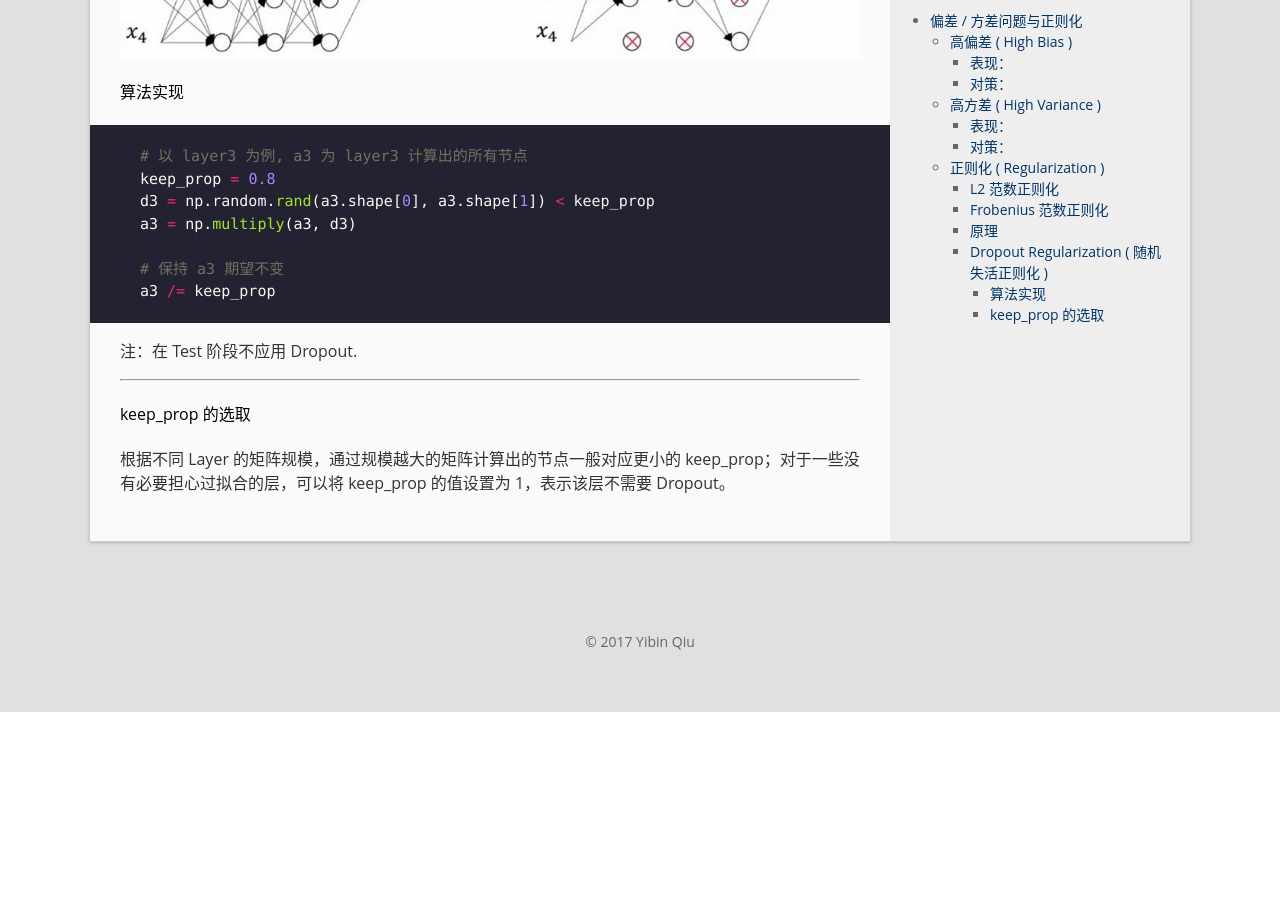
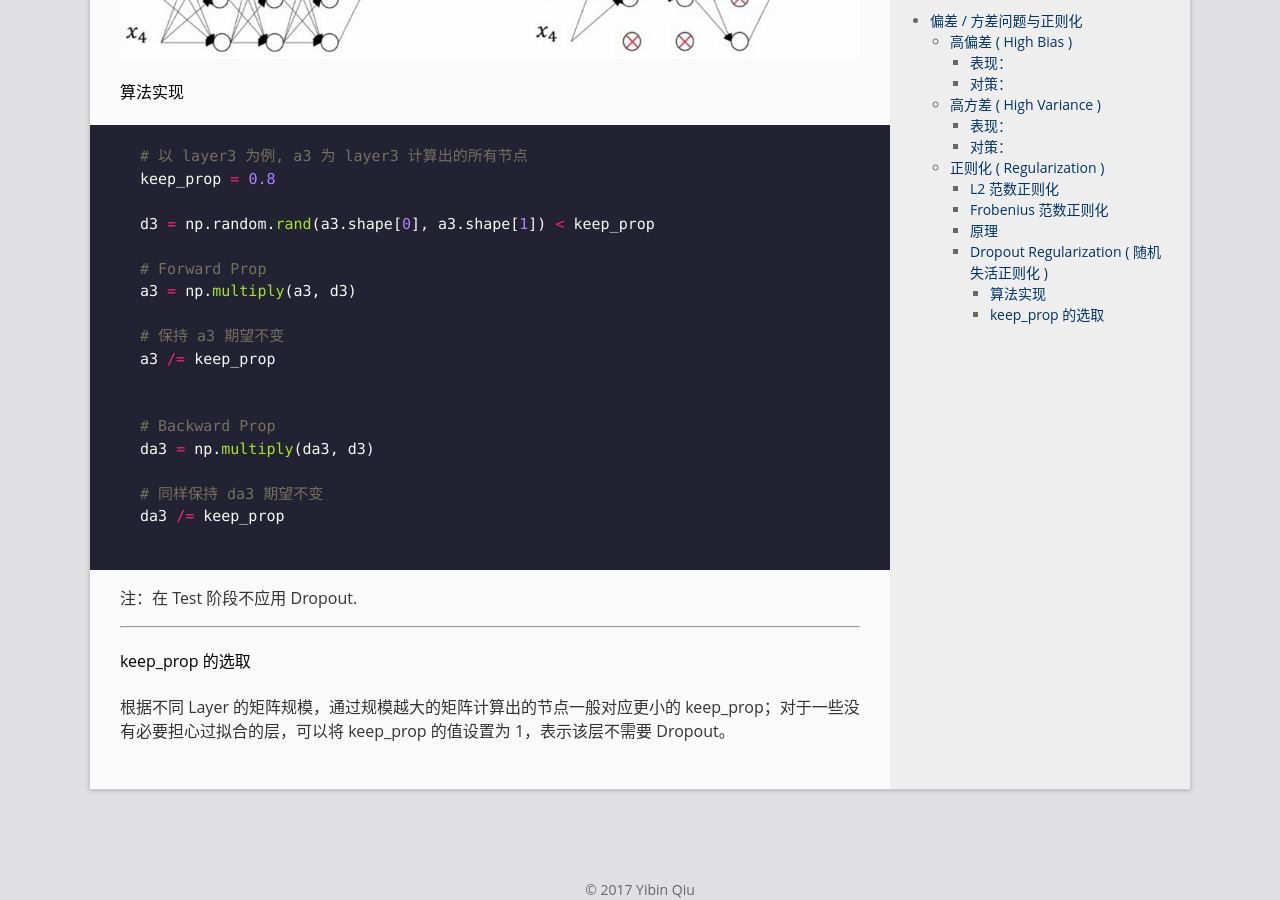
Before and after one commit to qyb225/qyb225.github.io, a Jekyll site: the page built from _posts/2017-09-04-Regularization.md, in a window 1280 px wide and 900 px high, scrolled down 3844 px. Built offline with Jekyll 4.4.1, drawn with Linux system fonts in a browser that asks for light colours; formulas are drawn with MathJax 3; before the commit the page ends 4556 px from its top, so only the background shows below that; some of the changed text lies outside the part shown.

Commit message:
dropout in back-prop

````diff
--- a/_posts/2017-09-04-Regularization.md
+++ b/_posts/2017-09-04-Regularization.md
@@ -127,11 +127,22 @@ Dropout 是指按一定概率随机让每一层的某些节点失活，从而降
 ```py
 # 以 layer3 为例, a3 为 layer3 计算出的所有节点
 keep_prop = 0.8
+
 d3 = np.random.rand(a3.shape[0], a3.shape[1]) < keep_prop
+
+# Forward Prop
 a3 = np.multiply(a3, d3)
 
 # 保持 a3 期望不变
 a3 /= keep_prop
+
+
+# Backward Prop
+da3 = np.multiply(da3, d3)
+
+# 同样保持 da3 期望不变
+da3 /= keep_prop
+
 ```
 
 注：在 Test 阶段不应用 Dropout.
````
Also changed, not shown: _posts/2017-09-06-Vanishing-Exploding-Gradients.md (added).
